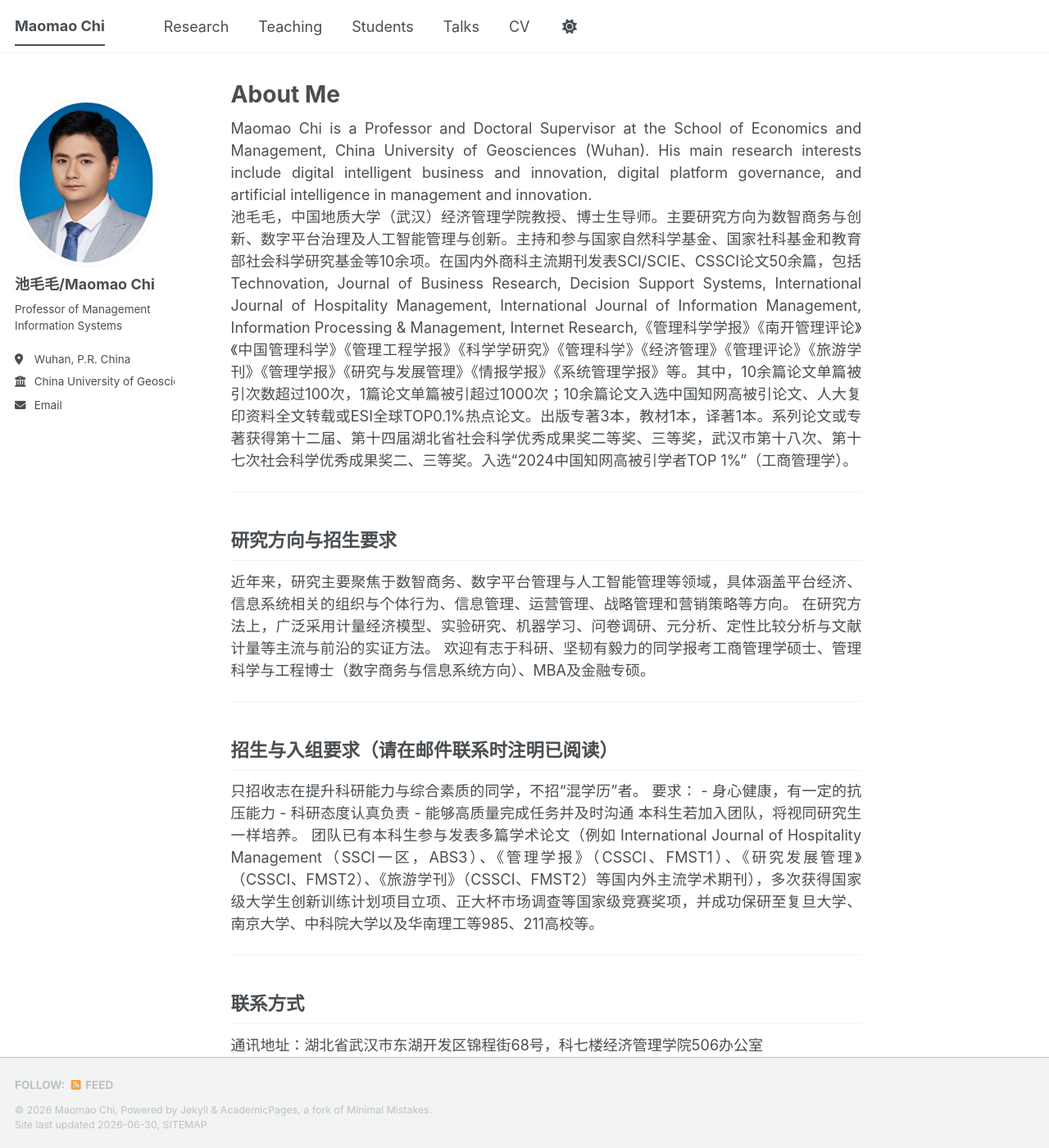
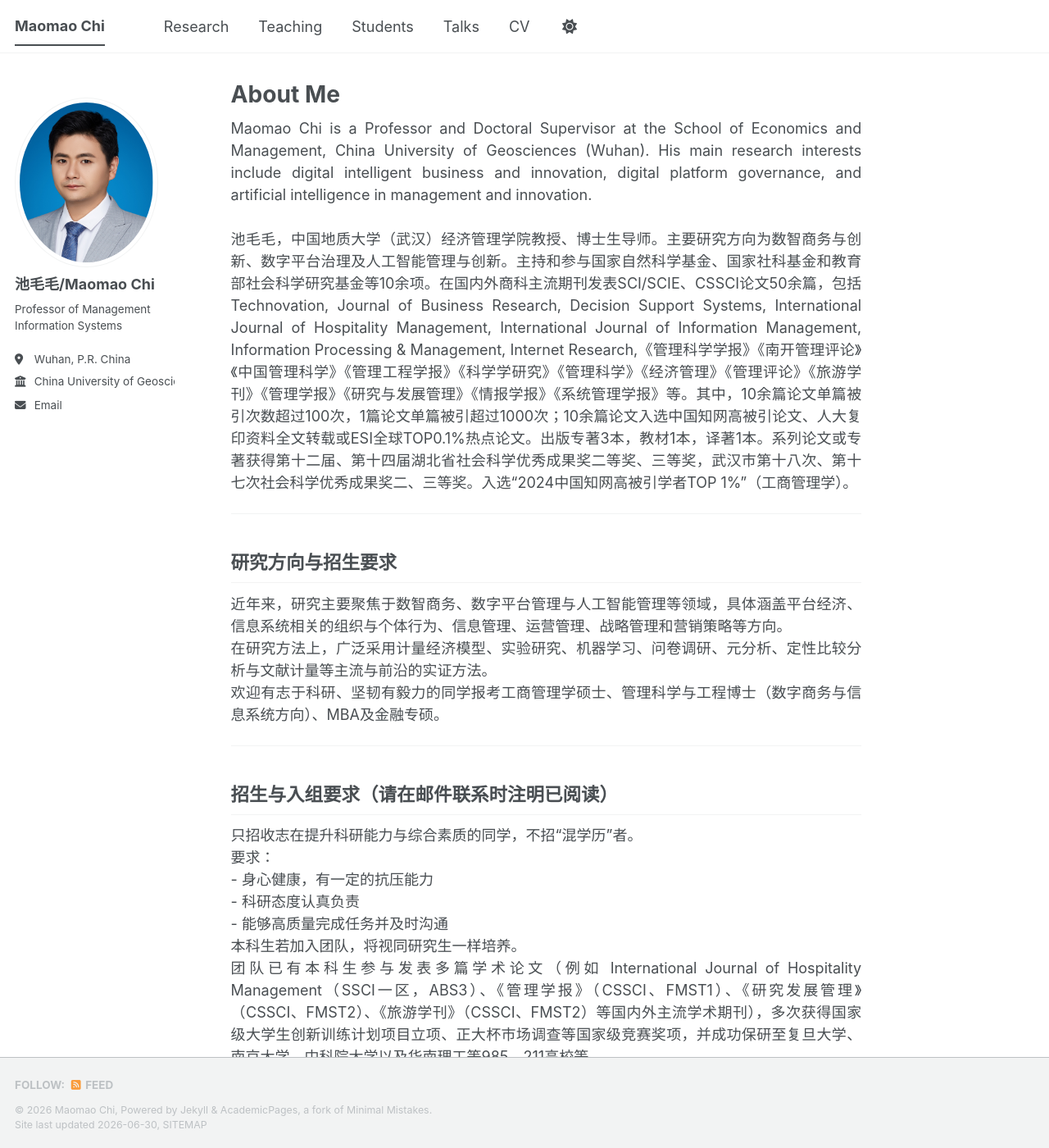
Before and after one commit to nishaochen/chimaomao, a Jekyll site: the page built from _pages/about.md, in a window 1280 px wide and 1400 px high. Shown: the whole window at 82% size. Built offline with Jekyll 4.4.1, drawn with Linux system fonts in a browser that asks for light colours; a style sheet for code colours, icons or effects is not loaded.

```diff
--- a/_pages/about.md
+++ b/_pages/about.md
@@ -19,7 +19,7 @@ redirect_from:
 
 <div class="justify section">
 
-Maomao Chi is a Professor and Doctoral Supervisor at the School of Economics and Management, China University of Geosciences (Wuhan). His main research interests include digital intelligent business and innovation, digital platform governance, and artificial intelligence in management and innovation. <br>
+Maomao Chi is a Professor and Doctoral Supervisor at the School of Economics and Management, China University of Geosciences (Wuhan). His main research interests include digital intelligent business and innovation, digital platform governance, and artificial intelligence in management and innovation. <br><br>
 
 池毛毛，中国地质大学（武汉）经济管理学院教授、博士生导师。主要研究方向为数智商务与创新、数字平台治理及人工智能管理与创新。主持和参与国家自然科学基金、国家社科基金和教育部社会科学研究基金等10余项。在国内外商科主流期刊发表SCI/SCIE、CSSCI论文50余篇，包括Technovation, Journal of Business Research, Decision Support Systems, International Journal of Hospitality Management, International Journal of Information Management, Information Processing & Management, Internet Research,《管理科学学报》《南开管理评论》《中国管理科学》《管理工程学报》《科学学研究》《管理科学》《经济管理》《管理评论》《旅游学刊》《管理学报》《研究与发展管理》《情报学报》《系统管理学报》等。其中，10余篇论文单篇被引次数超过100次，1篇论文单篇被引超过1000次；10余篇论文入选中国知网高被引论文、人大复印资料全文转载或ESI全球TOP0.1%热点论文。出版专著3本，教材1本，译著1本。系列论文或专著获得第十二届、第十四届湖北省社会科学优秀成果奖二等奖、三等奖，武汉市第十八次、第十七次社会科学优秀成果奖二、三等奖。入选“2024中国知网高被引学者TOP 1%”（工商管理学）。
 
@@ -31,9 +31,9 @@ Maomao Chi is a Professor and Doctoral Supervisor at the School of Economics and
 
 <div class="justify section">
 
-近年来，研究主要聚焦于数智商务、数字平台管理与人工智能管理等领域，具体涵盖平台经济、信息系统相关的组织与个体行为、信息管理、运营管理、战略管理和营销策略等方向。
+近年来，研究主要聚焦于数智商务、数字平台管理与人工智能管理等领域，具体涵盖平台经济、信息系统相关的组织与个体行为、信息管理、运营管理、战略管理和营销策略等方向。<br>
 
-在研究方法上，广泛采用计量经济模型、实验研究、机器学习、问卷调研、元分析、定性比较分析与文献计量等主流与前沿的实证方法。
+在研究方法上，广泛采用计量经济模型、实验研究、机器学习、问卷调研、元分析、定性比较分析与文献计量等主流与前沿的实证方法。<br>
 
 欢迎有志于科研、坚韧有毅力的同学报考工商管理学硕士、管理科学与工程博士（数字商务与信息系统方向）、MBA及金融专硕。
 
@@ -45,16 +45,16 @@ Maomao Chi is a Professor and Doctoral Supervisor at the School of Economics and
 
 <div class="justify section">
 
-只招收志在提升科研能力与综合素质的同学，不招“混学历”者。
+只招收志在提升科研能力与综合素质的同学，不招“混学历”者。<br>
 
-要求：
-- 身心健康，有一定的抗压能力
-- 科研态度认真负责
-- 能够高质量完成任务并及时沟通
+要求：<br>
+- 身心健康，有一定的抗压能力 <br>
+- 科研态度认真负责 <br>
+- 能够高质量完成任务并及时沟通  <br>
 
-本科生若加入团队，将视同研究生一样培养。
+本科生若加入团队，将视同研究生一样培养。<br>
 
-团队已有本科生参与发表多篇学术论文（例如 International Journal of Hospitality Management（SSCI一区，ABS3）、《管理学报》（CSSCI、FMST1）、《研究发展管理》（CSSCI、FMST2）、《旅游学刊》（CSSCI、FMST2）等国内外主流学术期刊），多次获得国家级大学生创新训练计划项目立项、正大杯市场调查等国家级竞赛奖项，并成功保研至复旦大学、南京大学、中科院大学以及华南理工等985、211高校等。
+团队已有本科生参与发表多篇学术论文（例如 International Journal of Hospitality Management（SSCI一区，ABS3）、《管理学报》（CSSCI、FMST1）、《研究发展管理》（CSSCI、FMST2）、《旅游学刊》（CSSCI、FMST2）等国内外主流学术期刊），多次获得国家级大学生创新训练计划项目立项、正大杯市场调查等国家级竞赛奖项，并成功保研至复旦大学、南京大学、中科院大学以及华南理工等985、211高校等。<br>
 
 </div>
 
```
